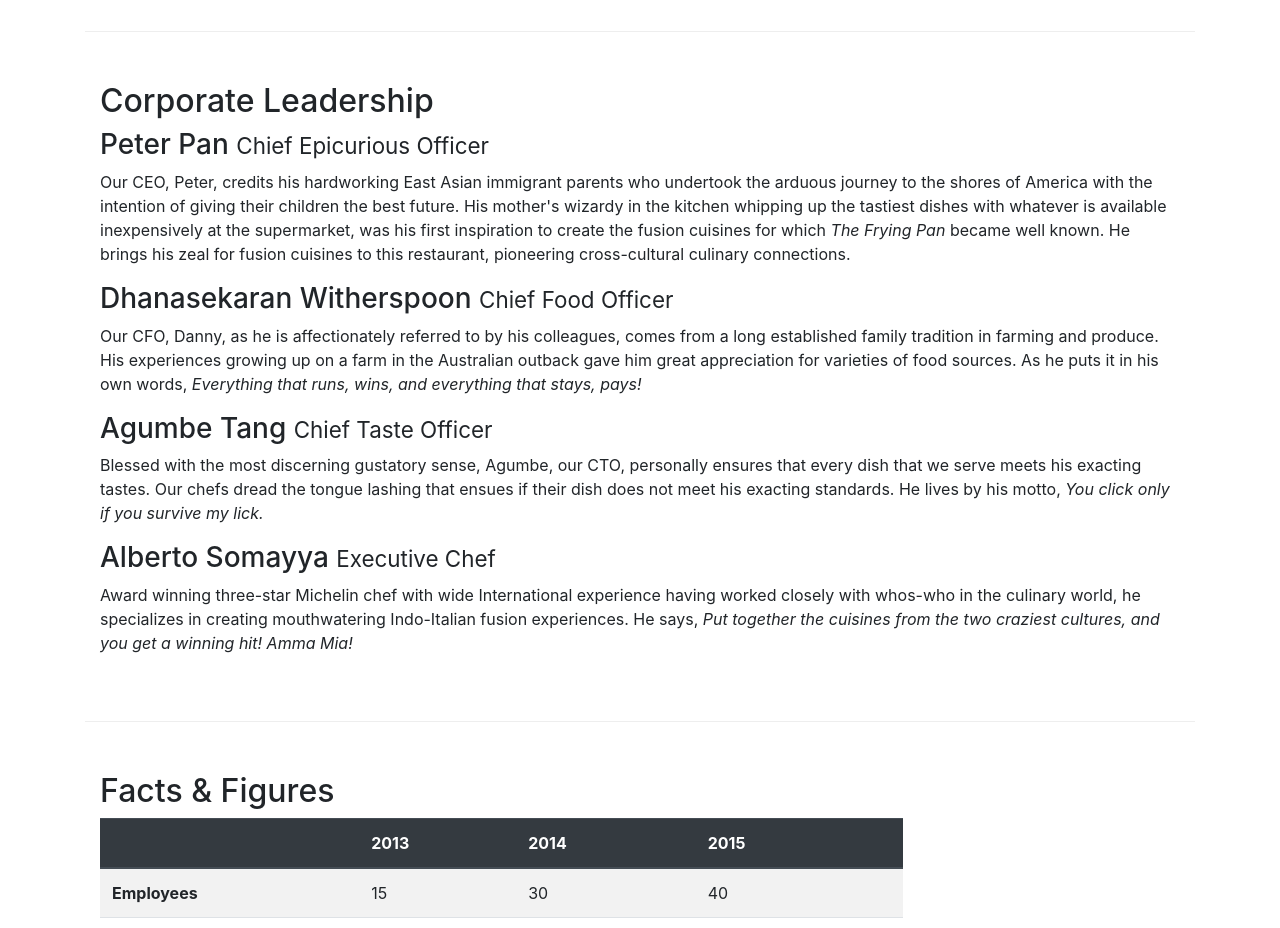
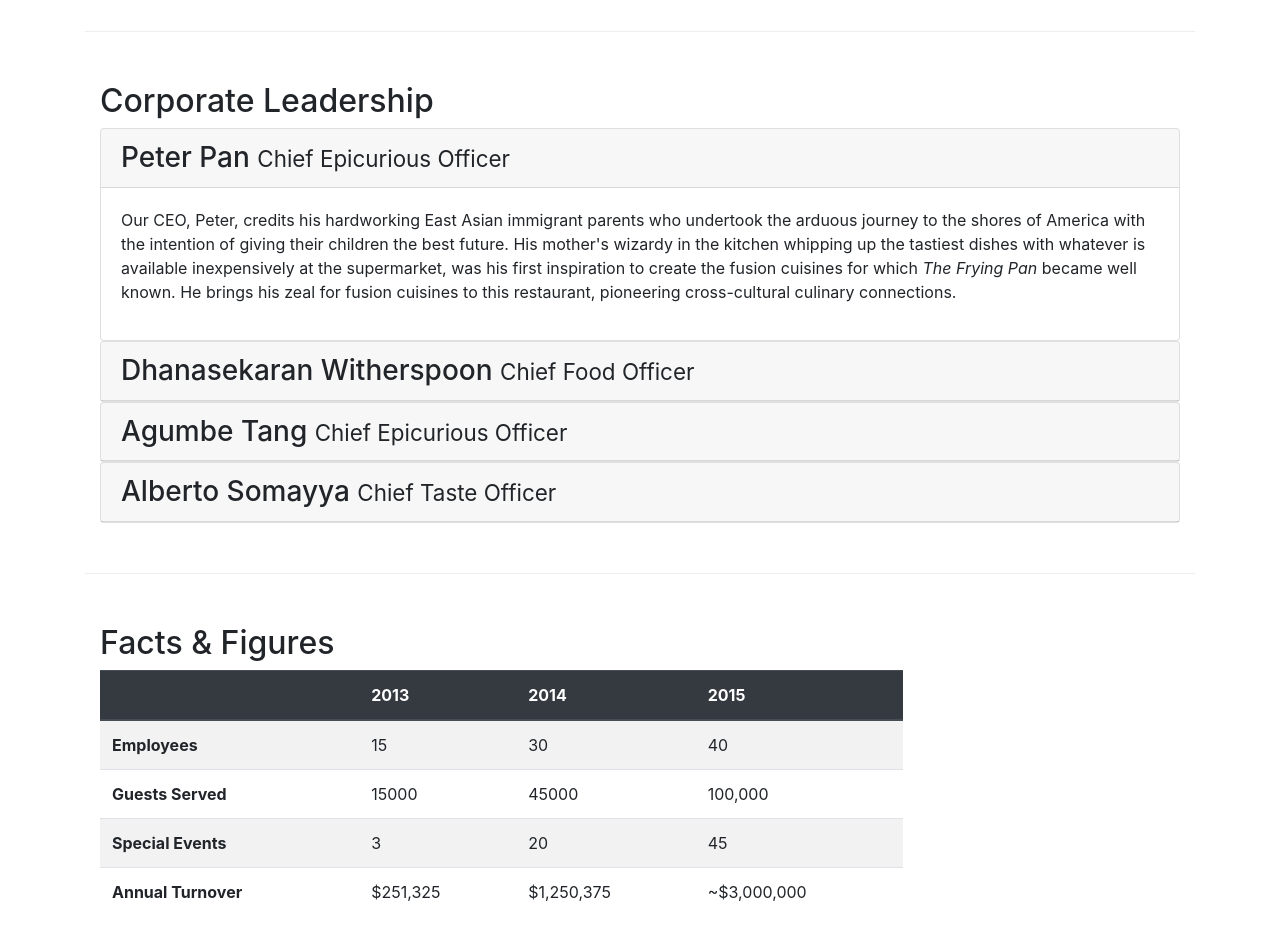
Before and after one commit to altafahmad1/conFusion, a website: page aboutus.html in a window 1280 px wide. Shown: the part 940-1868 px from the top of the page. Drawn offline with nearby package versions, Linux system fonts and the light colour scheme.

Commit message:
Accordion

```diff
--- a/aboutus.html
+++ b/aboutus.html
@@ -102,20 +102,83 @@
 
 
         <div class="row row-content">
+
+
+
             <div class="col-12">
                 <h2>Corporate Leadership</h2>
-                <h3>Peter Pan <small>Chief Epicurious Officer</small></h3>
-                <div>
+
+
+                <div id="accordion">
+                    <div class="card">
+                        <div class="card-header" role="tab" id="peterhead">
+                            <h3 class="mb-0">
+                                <a data-toggle="collapse" data-target="#peter">
+                                    Peter Pan <small>Chief Epicurious Officer</small>
+                                </a>
+                            </h3>
+                        </div>
+
+                        <div class="collapse show" id="peter" data-parent="#accordion">
+                            <div class="card-body">
                                 <p class="d-none d-sm-block">Our CEO, Peter, credits his hardworking East Asian immigrant parents who undertook the arduous journey to the shores of America with the intention of giving their children the best future. His mother's wizardy in the kitchen whipping up the tastiest dishes with whatever is available inexpensively at the supermarket, was his first inspiration to create the fusion cuisines for which <em>The Frying Pan</em> became well known. He brings his zeal for fusion cuisines to this restaurant, pioneering cross-cultural culinary connections.</p>
-                <h3>Dhanasekaran Witherspoon <small>Chief Food Officer</small></h3>
+                            </div>
+                        </div>
+                    </div>
+
+                    <div class="card">
+                        <div class="card-header" role="tab" id="dannyhead">
+                            <h3 class="mb-0">
+                                <a data-toggle="collapse" data-target="#danny">
+                                    Dhanasekaran Witherspoon <small>Chief Food Officer</small>
+                                </a>
+                            </h3>
+                        </div>
+
+                        <div class="collapse" id="danny" data-parent="#accordion">
+                            <div class="card-body">
                                 <p class="d-none d-sm-block">Our CFO, Danny, as he is affectionately referred to by his colleagues, comes from a long established family tradition in farming and produce. His experiences growing up on a farm in the Australian outback gave him great appreciation for varieties of food sources. As he puts it in his own words, <em>Everything that runs, wins, and everything that stays, pays!</em></p>
-                <h3>Agumbe Tang <small>Chief Taste Officer</small></h3>
+                            </div>
+                        </div>
+                    </div>
+
+
+                    <div class="card">
+                        <div class="card-header" role="tab" id="agumbehead">
+                            <h3 class="mb-0">
+                                <a data-toggle="collapse" data-target="#agumbe">
+                                    Agumbe Tang <small>Chief Epicurious Officer</small>
+                                </a>
+                            </h3>
+                        </div>
+
+                        <div class="collapse" id="agumbe" data-parent="#accordion">
+                            <div class="card-body">
                                 <p class="d-none d-sm-block">Blessed with the most discerning gustatory sense, Agumbe, our CTO, personally ensures that every dish that we serve meets his exacting tastes. Our chefs dread the tongue lashing that ensues if their dish does not meet his exacting standards. He lives by his motto, <em>You click only if you survive my lick.</em></p>
-                <h3>Alberto Somayya <small>Executive Chef</small></h3>
+                                </div>
+                            </div>
+                        </div>
+                    </div>
+
+
+                    <div class="card">
+                        <div class="card-header" role="tab" id="albertohead">
+                            <h3 class="mb-0">
+                                <a data-toggle="collapse" data-target="#alberto">
+                                    Alberto Somayya <small>Chief Taste Officer</small>
+                                </a>
+                            </h3>
+                        </div>
+
+                        <div class="collapse" id="alberto" data-parent="#accordion">
+                            <div class="card-body">
                                 <p class="d-none d-sm-block">Award winning three-star Michelin chef with wide International experience having worked closely with whos-who in the culinary world, he specializes in creating mouthwatering Indo-Italian fusion experiences. He says, <em>Put together the cuisines from the two craziest cultures, and you get a winning hit! Amma Mia!</em></p>
                             </div>
                         </div>
+                    </div>
 
+
+                </div>
             </div>
 
 
--- a/css/styles.css
+++ b/css/styles.css
@@ -37,3 +37,10 @@
 .navbar-dark {
 	background-color: #512DA8;
 }
+
+.tab-content {
+	border-left: 1px solid #ddd;
+	border-right: 1px solid #ddd;
+	border-bottom: 1px solid #ddd;
+	padding: 10px;
+}
```
Lines whose indentation alone changed are shown as unchanged.
